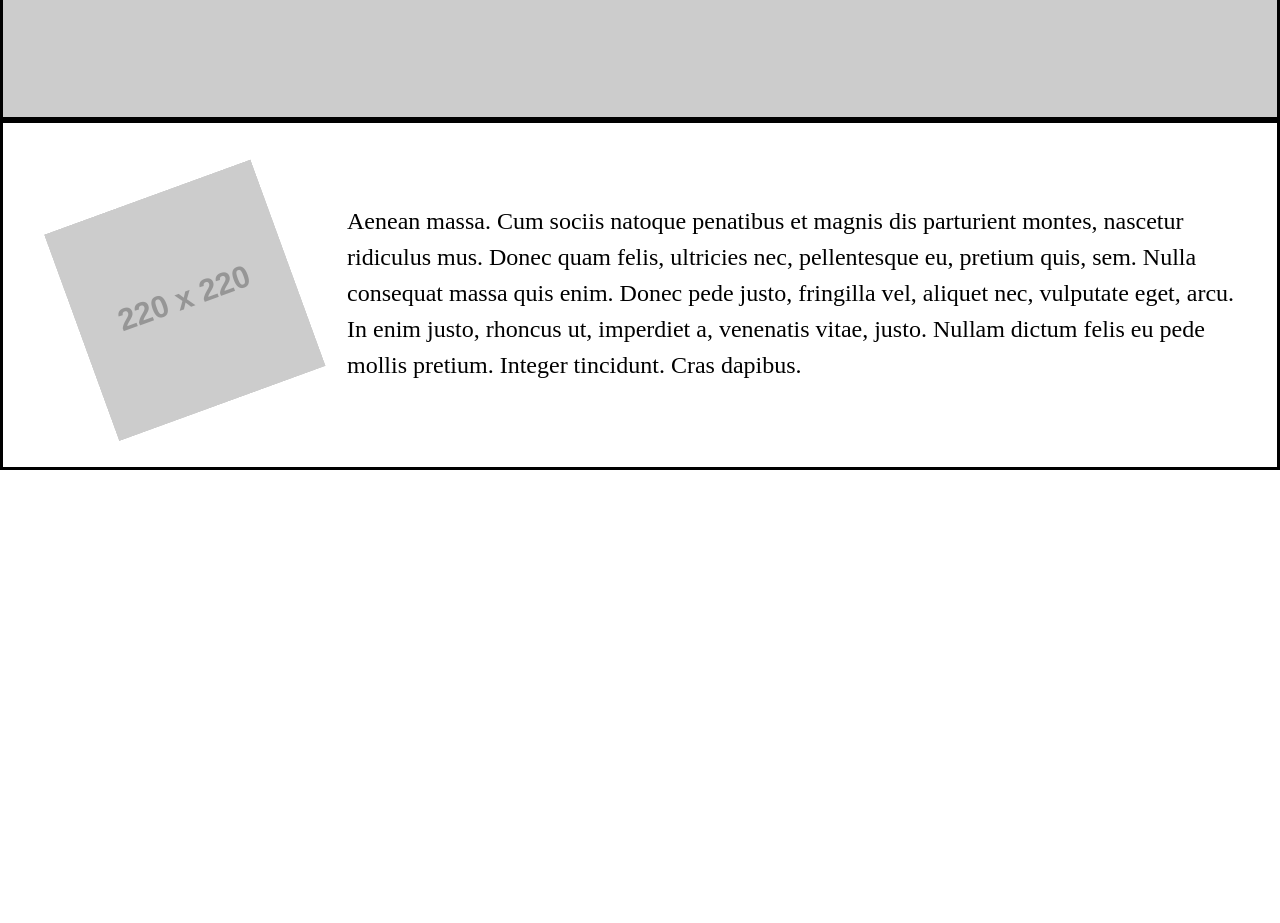
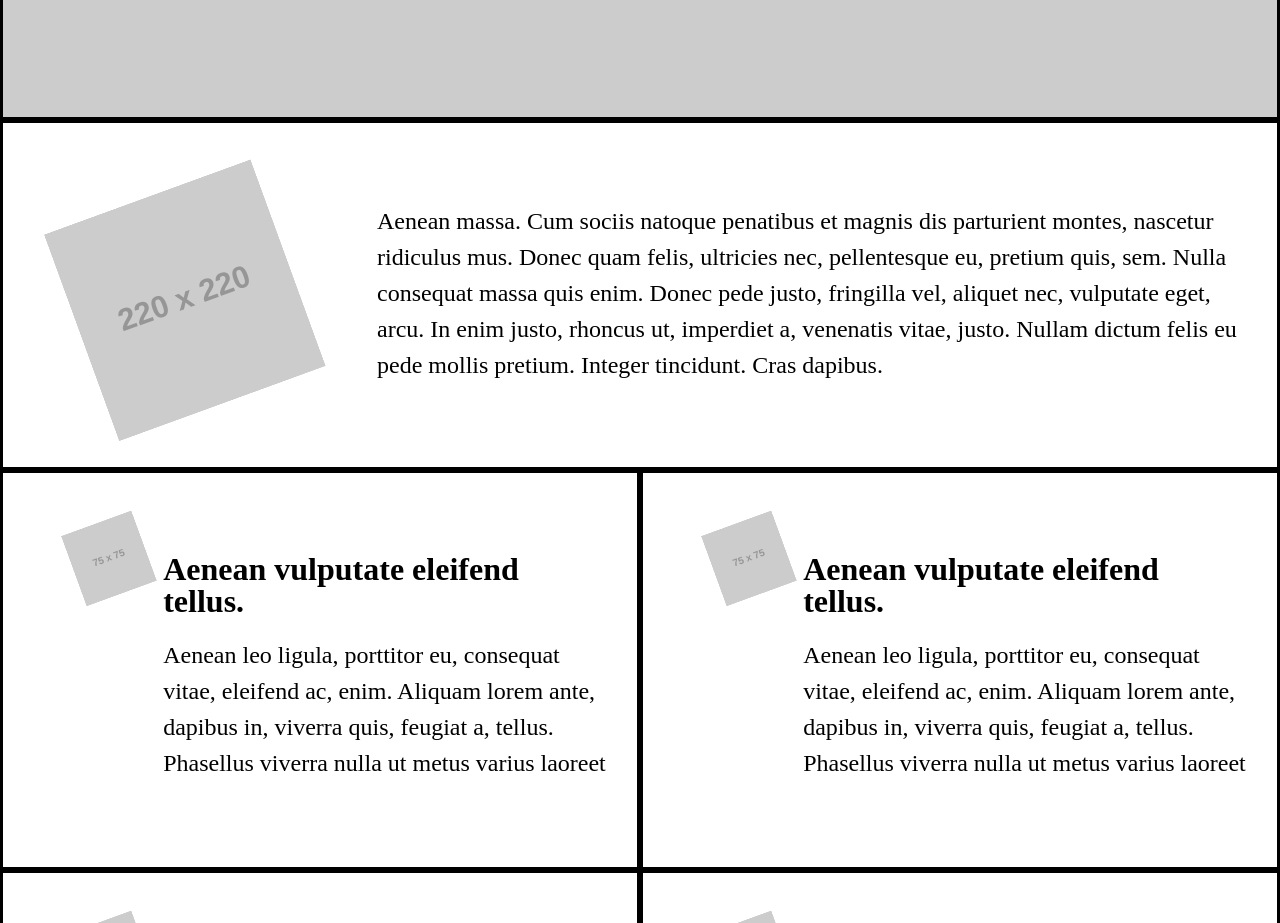
Before and after one commit to Jhdezj/MC-project5, a plain HTML site: page index.html in a window 1280 px wide. Shown: the part 4280-5203 px from the top of the page. Before the commit the page ends 4750 px from the top, so only its background shows below. Drawn offline with Linux system fonts and the light colour scheme; placeholder pictures from the web are drawn by us.

Commit message:
add twitter section

```diff
--- a/index.html
+++ b/index.html
@@ -80,7 +80,38 @@
       <img src=" https://via.placeholder.com/220x220?text=220x220 ">
       <p> Aenean massa. Cum sociis natoque penatibus et magnis dis parturient montes, nascetur ridiculus mus. Donec quam felis, ultricies nec, pellentesque eu, pretium quis, sem. Nulla consequat massa quis enim. Donec pede justo, fringilla vel, aliquet nec, vulputate eget, arcu. In enim justo, rhoncus ut, imperdiet a, venenatis vitae, justo. Nullam dictum felis eu pede mollis pretium. Integer tincidunt. Cras dapibus. </p>
     </div>
+    <div class="twitter">
+      <article>
+        <img src=" https://via.placeholder.com/75x75?text=75x75" alt="placeholder image">
+        <h3 class="description">Aenean vulputate eleifend tellus.</h3>
+        <p> Aenean leo ligula, porttitor eu, consequat vitae, eleifend ac, enim. Aliquam lorem ante, dapibus in, viverra quis, feugiat a, tellus. Phasellus viverra nulla ut metus varius laoreet</p>
+      </article>
+      <article>
+        <img src=" https://via.placeholder.com/75x75?text=75x75" alt="placeholder image">
+        <h3 class="description">Aenean vulputate eleifend tellus.</h3>
+        <p> Aenean leo ligula, porttitor eu, consequat vitae, eleifend ac, enim. Aliquam lorem ante, dapibus in, viverra quis, feugiat a, tellus. Phasellus viverra nulla ut metus varius laoreet</p>
+      </article>
+      <article>
+        <img src=" https://via.placeholder.com/75x75?text=75x75" alt="placeholder image">
+        <h3 class="description">Aenean vulputate eleifend tellus.</h3>
+        <p> Aenean leo ligula, porttitor eu, consequat vitae, eleifend ac, enim. Aliquam lorem ante, dapibus in, viverra quis, feugiat a, tellus. Phasellus viverra nulla ut metus varius laoreet</p>
+      </article>
+      <article>
+        <img src=" https://via.placeholder.com/75x75?text=75x75" alt="placeholder image">
+        <h3 class="description">Aenean vulputate eleifend tellus.</h3>
+        <p> Aenean leo ligula, porttitor eu, consequat vitae, eleifend ac, enim. Aliquam lorem ante, dapibus in, viverra quis, feugiat a, tellus. Phasellus viverra nulla ut metus varius laoreet</p>
+      </article>
+      <article>
+        <img src=" https://via.placeholder.com/75x75?text=75x75" alt="placeholder image">
+        <h3 class="description">Aenean vulputate eleifend tellus.</h3>
+        <p> Aenean leo ligula, porttitor eu, consequat vitae, eleifend ac, enim. Aliquam lorem ante, dapibus in, viverra quis, feugiat a, tellus. Phasellus viverra nulla ut metus varius laoreet</p>
+      </article>
+      <article>
+        <img src=" https://via.placeholder.com/75x75?text=75x75" alt="placeholder image">
+        <h3 class="description">Aenean vulputate eleifend tellus.</h3>
+        <p> Aenean leo ligula, porttitor eu, consequat vitae, eleifend ac, enim. Aliquam lorem ante, dapibus in, viverra quis, feugiat a, tellus. Phasellus viverra nulla ut metus varius laoreet</p>
+      </article>
+    </div>
   </main>
 </body>
-
 </html>
--- a/style.css
+++ b/style.css
@@ -29,11 +29,12 @@ nav img {
 }
 
 /* main */
-main{
+
+main {
+  box-sizing: border-box;
   float: left;
-    width: 100%;
-    height: 1320px;
-    box-sizing: border-box;
+  height: 1320px;
+  width: 100%;
 }
 
 h1 {
@@ -57,12 +58,9 @@ h3 {
 
 /* Feature articles */
 
-.feature_articles{
+.feature_articles {
   position: relative;
-
 }
-
-
 
 mark {
   background-color: #ccc;
@@ -116,14 +114,15 @@ mark {
 }
 
 /* handbook */
+
 .handbook {
+  background-color: #ccc;
+  border: solid;
   box-sizing: border-box;
+  float: left;
+  height: 1100px;
   position: relative;
-  float: left;
   width: 100%;
-  height: 1100px;
-  border: solid;
-  background-color: #ccc;
 }
 
 .handbook .description {
@@ -160,26 +159,61 @@ mark {
 /* Person of the Week */
 
 .person_of_the_week {
+  border: solid;
   box-sizing: border-box;
+  float: left;
+  height: 350px;
+  position: relative;
   width: 100%;
-  height: 350px;
-  float: left;
-  position: relative;
-  border: solid;
 }
 
 .person_of_the_week p {
+  box-sizing: border-box;
   float: right;
-  width: 900px;
   font-size: 1.5em;
   line-height: 1.5;
+  padding-right: 30px;
   padding-top: 80px;
+  width: 900px;
+}
+
+.person_of_the_week img {
+  float: left;
+  padding-left: 60px;
+  padding-top: 80px;
+  transform: rotate(-20deg);
+}
+
+/* Twitter */
+
+.twitter article {
+  border: solid;
+  box-sizing: border-box;
+  float: left;
+  height: 400px;
+  position: relative;
+  width: 50%;
+}
+
+.twitter img {
+  float: left;
+  padding-top: 60px;
+  padding-left: 60px;
+  transform: rotate(-20deg);
+}
+
+.twitter .description {
+  float: right;
+  padding-top: 80px;
+  width: 70%;
   padding-right: 30px;
 }
 
-.person_of_the_week img {
-  transform: rotate(-20deg);
-  float: left;
-  padding-top: 80px;
-  padding-left: 60px;
+.twitter p {
+  float: right;
+  width: 70%;
+  font-size: 1.5em;
+  line-height: 1.5;
+  padding-right: 30px;
+  padding-top: 20px;
 }
```
Lines whose indentation alone changed are shown as unchanged.
